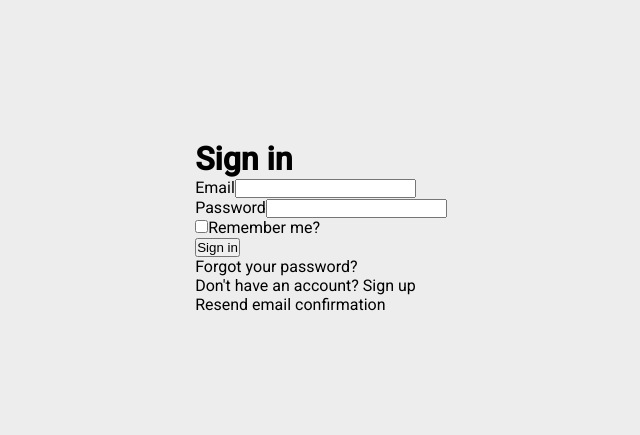
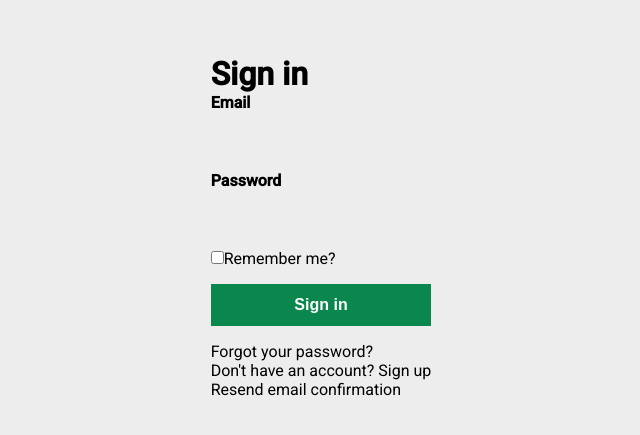
Before and after one commit to jrcairns/datafront, a React (Create React App) app: page /login in a window 1280 px wide. Shown: the part 173-608 px from the top of the page, without its empty margins (319-959 px from the left). Built offline with nearby package versions, Linux system fonts and the light colour scheme.

Commit message:
Add form validation, style form elements

```diff
--- a/src/forms/Login/index.jsx
+++ b/src/forms/Login/index.jsx
@@ -1,21 +1,46 @@
 import React from 'react';
+import { useForm } from "react-hook-form";
+import * as yup from "yup"
+import { yupResolver } from "@hookform/resolvers/yup";
+
+// api
+
+
+// Styles & Components
+import { Group, Input, Label } from '../../styles/Form.styled';
+import Button from '../../components/Button';
 
 export default function LoginForm() {
+  const schema = yup.object().shape({
+    email: yup.string().email().required(),
+    password: yup.string().min(8).max(32).required(),
+  });
+
+  const { register, handleSubmit, formState: { errors, isSubmitting } } = useForm({
+    resolver: yupResolver(schema),
+  });
+
+  const onSubmit = (data) => {
+
+  }
+
   return (
-    <form>
-      <div>
-        <label htmlFor="email">Email</label>
-        <input type="email" id="email" name="email" />
-      </div>
-      <div>
-        <label htmlFor="password">Password</label>
-        <input type="password" id="password" name="password" />
-      </div>
-      <div>
-        <input type="checkbox" id="remember" name="remember" />
+    <form onSubmit={handleSubmit(onSubmit)}>
+      <Group>
+        <Label htmlFor="email">Email</Label>
+        <Input {...register('email')} type="email" id="email" name="email" />
+      </Group>
+      <Group>
+        <Label htmlFor="password">Password</Label>
+        <Input {...register('password')} type="password" id="password" name="password" />
+      </Group>
+      <Group>
+        <input {...register('remember')} type="checkbox" id="remember" name="remember" />
         <label htmlFor="remember">Remember me?</label>
-      </div>
-      <button>Sign in</button>
+      </Group>
+      <Group>
+        <Button disabled={isSubmitting}>Sign in</Button>
+      </Group>
     </form>
   )
 }
--- /dev/null
+++ b/src/styles/Form.styled.jsx
@@ -0,0 +1,32 @@
+import styled from 'styled-components'
+
+export const Wrapper = styled.div`
+  background-color: var(--color-white);
+  padding: 2rem;
+  border-top: 2px solid var(--color-green-500);
+  max-width: 410px;
+  width: 100%;
+`
+
+export const Heading = styled.h1`
+  text-align: center;
+  margin-bottom: 1rem;
+  font-size: 1.75rem;
+  font-weight: var(--font-bold);
+`
+
+export const Group = styled.div`
+  margin-bottom: 1rem;
+`
+
+export const Input = styled.input`
+  border: 1px solid var(--color-gray-100);
+  padding: 0.75rem 1rem;
+  background-color: transparent;
+  width: 100%;
+`
+export const Label = styled.label`
+  font-weight: var(--font-semibold);
+  display: block;
+  margin-bottom: 0.125rem;
+`
```
